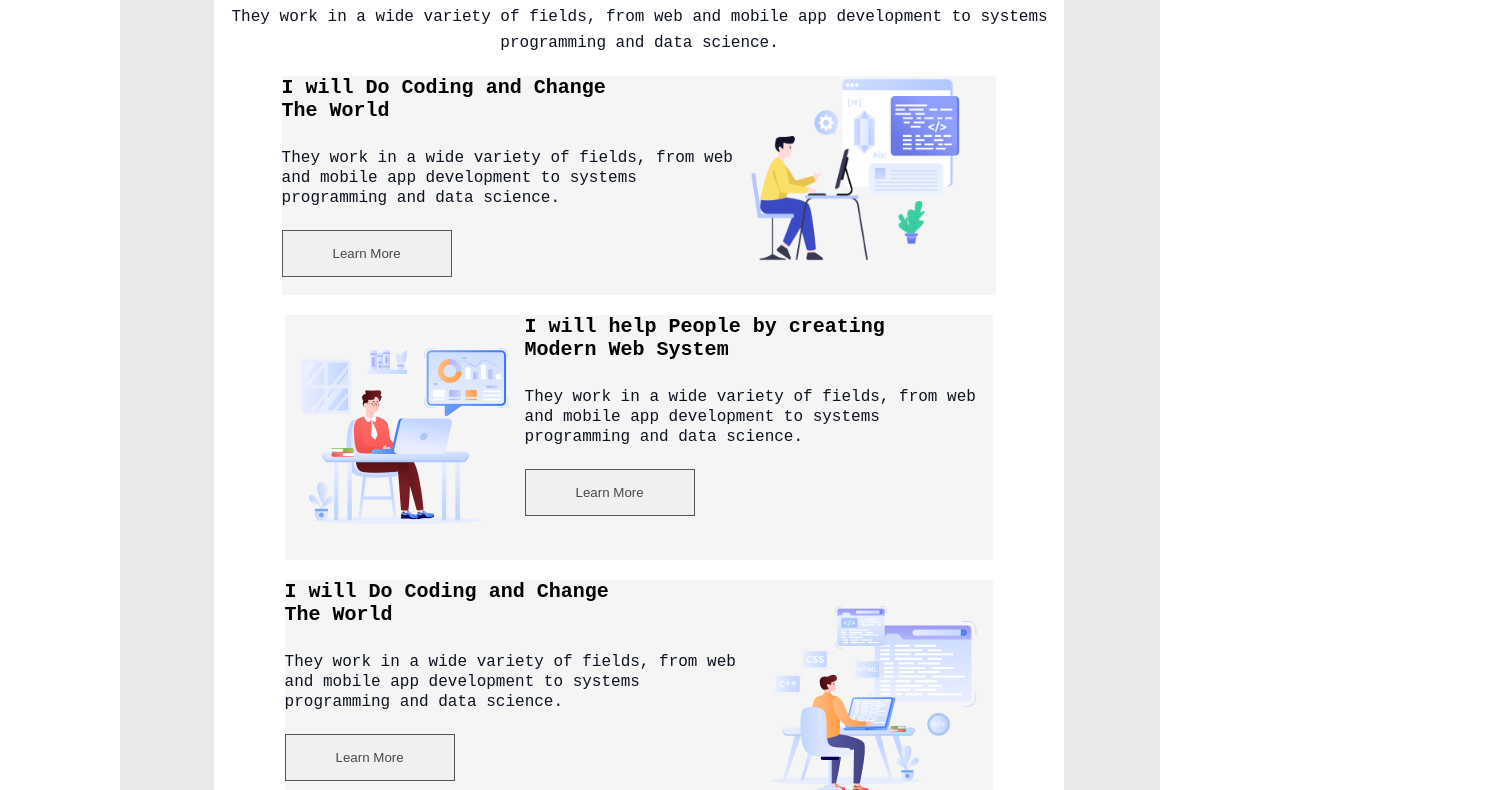
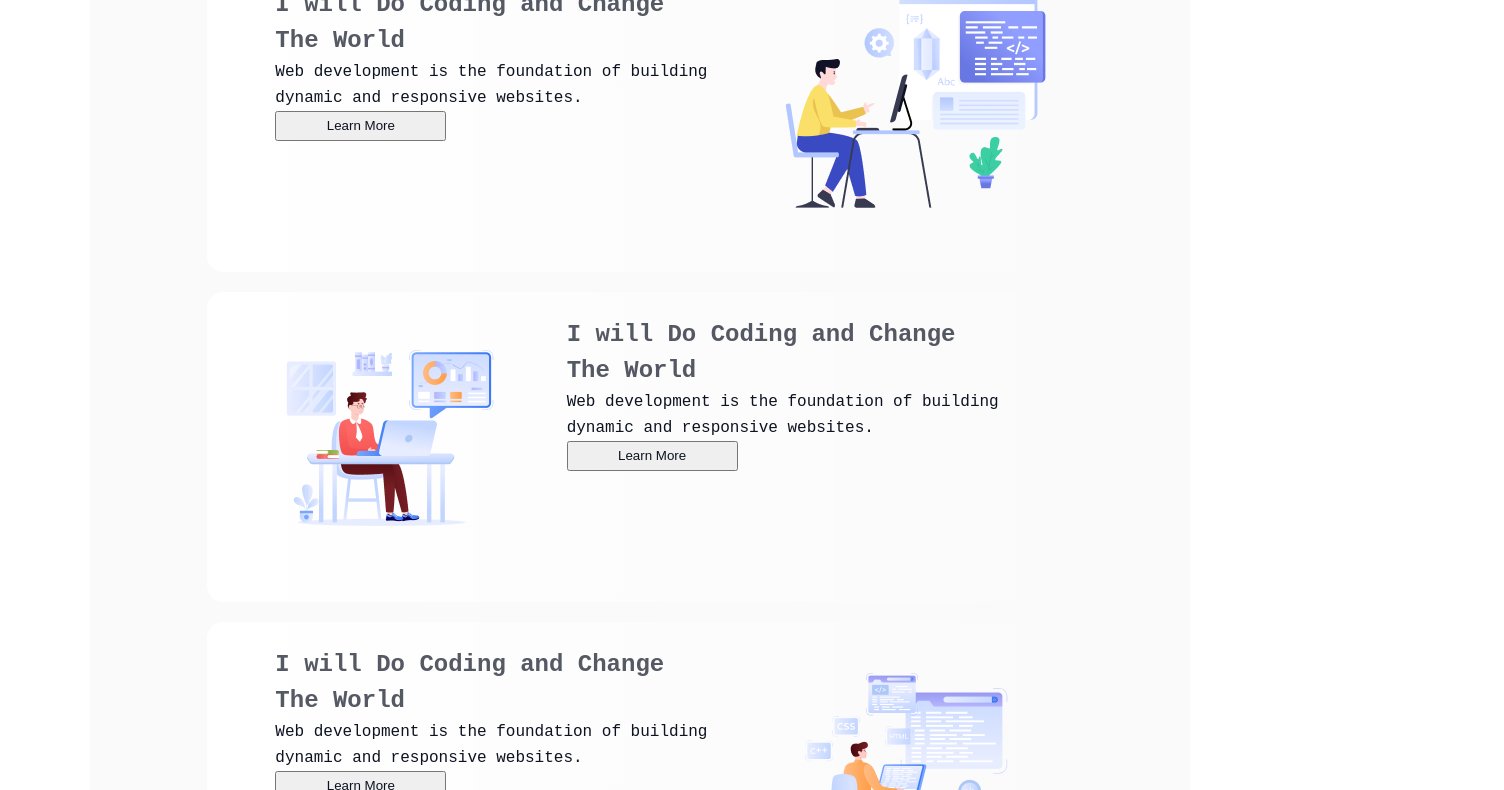
Before and after one commit to rakibulVSC/assignment-1, a plain HTML site: page index.html in a window 1280 px wide. Shown: the part 677-1467 px from the top of the page, 1504 px wide, since content can reach past the window. Drawn offline with Linux system fonts and the light colour scheme; a web font is replaced by a local one.

Commit message:
resolve web developer

```diff
--- a/index.html
+++ b/index.html
@@ -20,47 +20,56 @@
     </header>
     <main>
    <!-- web development ------------------------- -->
-    <section class="web-development">
+
+
+   <div class="web-development">
     <div class="web-development-container">
        <div class="web-development-title">
-      <h1> Why Web Development??</h1>
-     <p> They work in a wide variety of fields, from web and mobile app development to systems programming and data science.</p>
+        <h1>My Web Development ??</h1>
+        <p> Lorem Ipsum is simply dummy text of the printing and typesetting industry. Lorem Ipsum has been the industry's standard dummy text.</p>
        </div>
 
-     <div class="development-card">
-      <div class="development-title">
+       <div class="web-development-card">
+         <div class="web-development-content">
+          <div class="web-text">
             <h3>I will Do Coding and Change The World</h3>
-        <p> They work in a wide variety of fields, from web and mobile app development to systems programming and data science.</p>
+            <p>Web development is the foundation of building dynamic and responsive websites.</p>
             <button>Learn More</button>
           </div>
-      <div class="development-image1">
+          <div class="web-image">
             <img src="./assets/Layer_1.png" alt="">
           </div>
          </div>
-     <div class="development-card">
-      <div class="developmant-image2">
+       </div>
+       <div class="web-development-card">
+        <div class="web-development-content">
+
+            <div class="web-image">
                 <img src="./assets/Group 3.png" alt="">
             </div>
-    <div class="development-title">
-        <h3>I will help People by creating Modern Web System</h3>
-        <p> They work in a wide variety of fields, from web and mobile app development to systems programming and data science.</p>
+            <div class="web-text">
+                <h3>I will Do Coding and Change The World</h3>
+                <p>Web development is the foundation of building dynamic and responsive websites.</p>
                 <button>Learn More</button>
-
             </div>
            </div>
-     <div class="development-card">
-   <div class="development-title">
-    <h3>I will Do Coding and Change The World </h3>
-    <p> They work in a wide variety of fields, from web and mobile app development to systems programming and data science.</p>
+        </div>
+
+       <div class="web-development-card">
+        <div class="web-development-content">
+            <div class="web-text">
+                <h3>I will Do Coding and Change The World</h3>
+            <p>Web development is the foundation of building dynamic and responsive websites.</p>
             <button>Learn More</button>
             </div>
-   <div class="development-image3">
+            <div class="web-image">
                <img src="./assets/Group 4.png" alt="">
             </div>
            </div>
         </div>
-
-    </section>
+       </div>
+    </div>
+</div>
 
     <!-- my  Inspiration  ------------------->
      <div class="my-inspiration">
--- a/style.css
+++ b/style.css
@@ -65,100 +65,107 @@ body{
 
 /* web development style ----------- */
 
+* {
+    box-sizing: border-box;
+}
+
 .web-development{
-    width: 1040px; ;
-    min-height:1200px ;
-    background: rgb(233, 233, 233);
-    margin: 150px auto;
-    border-radius: 5px;
-    /* border:2px solid gray ; */
-    border-radius: 2px;
-    position: relative;
+    width: 1100px;
+    height: 1300px;
+    padding: 80px 97px 80px 97px;
+    border-radius: 16px;
+    background: rgba(13, 19, 33, 0.02);
+    /* border:2px solid gold; */
+    margin: 0 auto;
+    margin-top: 50px;
+}
+.web-development-container{
+    width:940px;
+    height: 1200px;
+    margin: 0 auto;
+    /* margin-top:20px; */
+    /* border: 2px solid red; */
+}
+.web-development-title{
+    width: 852px;
+    height: 115px;
+    margin: 0 auto;
+    text-align: center;
+    align-items: center;
+    /* border: 2px solid green; */
+}
+.web-development-title h1{
+    width: 850px;
+    height: 30px;
+    margin-bottom: 5px;
+}
+.web-development-title p{
+    width: 850px;
+    height: 37px;
+    margin-top: 5px;
+}
+
+.web-development-card{
+    width: 900px;
+    height: 310px;
+    padding:20px;
+    border-radius: 16px;
+    background: linear-gradient(90.00deg, rgb(255, 255, 255),rgba(255, 255, 255, 0) 100%);
+    /* border:2px solid blueviolet; */
+    margin: 20px auto;
+}
+.web-development-content{
+    width: 800px;
+    height: 250px;
+    margin: 0 auto;
+    display: flex;
+    flex-direction: row;
+    justify-content: space-around;
+    gap:5px;
+
+    /* border:2px solid lightcoral; */
+}
+
+.web-text{
+    width: 477px;
+    height: 229px;
+    margin-top: 5px;
+    margin-left: 5px;
+    /* border:2px solid rgb(162, 129, 80); */
+}
+.web-text h3{
+    width: 390px;
+    height: 72px;
+    font-size: 24px;
+    font-weight: 700;
+    line-height: 36px;
+    color: rgba(13, 19, 33, 0.7);
+    /* border:2px solid firebrick; */
+ }
 
 
-}
-.web-development-container{
-    max-width:946px ;
-    max-height:1150px ;
-    display: flex;
-    flex-direction: column;
-    justify-content: center;
-    align-items: center;
-    margin: 100px auto;
-   background-color: white;
-   position: absolute;
-   /* top: 50%;*/
-   left: 9%;
+ .web-text p{
+    width: 468px;
+    height: 52px;
+    color: rgb(13, 19, 33);
+    font-size: 16px;
+    font-weight: 400;
+    line-height: 26px;
+    /* border:2px solid firebrick; */
+ }
 
-}
-.web-development-title{
-    max-width:850px ;
-    max-height:112px ;
+ .web-text button{
+    width: 171px;
+    height: 30px;
+    color: rgb(13, 19, 33);
     text-align: center;
-    display: flex;
-    flex-direction: column;
-    gap: 20px;
-}
-.web-development-title h1{
-    font-size: 32px;
-    line-height: 37px;
-    color: rgb(13, 19, 33);
-}
-.web-development-title p{
-width: 852px;
-height: 52px;
-color:#0D1321;
-font-size: 16px;
-line-height: 26px;
-}
-.development-card{
-    display: flex;
-    flex-direction: row;
-    max-width:946px ;
-    max-height:330px ;
-    margin-top: 20px;
-   box-shadow: 10px;
-   background-color: whitesmoke;
+ }
 
-}
-.development-title{
-    max-width: 477px;
-    height: 219px;
-
-
-
-}
-.development-title h3{
-    width: 370px;
-    height: 72px;
-    font-size: 20px;
-
-}
-.development-title p{
-width: 468px;
-height: 52px;
-line-height: 20px;
-color: rgb(13, 19, 33);
-}
-.development-title button{
-    width: 170px;
-    height: 47px;
-    margin-top: 30px;
-    box-sizing: border-box;
-    border: 1px solid rgb(13, 19, 33);
-    opacity: 0.7;
-}
-.development-image1{
-    width:246px;
-    height: 217px;
-}
-.development-image1 img{
-    width:220px;
-    height: 200px;
-}
-.development-image2,.development-image3{
-    width: 240px;
-    height: 240px;
+.web-image{
+    width: 259.56px;
+    height: 217.01px;
+    margin-top: 5px;
+    /* border:2px solid violet; */
 }
 
 /* my-inspiration  */
```
Lines whose indentation alone changed are shown as unchanged.
